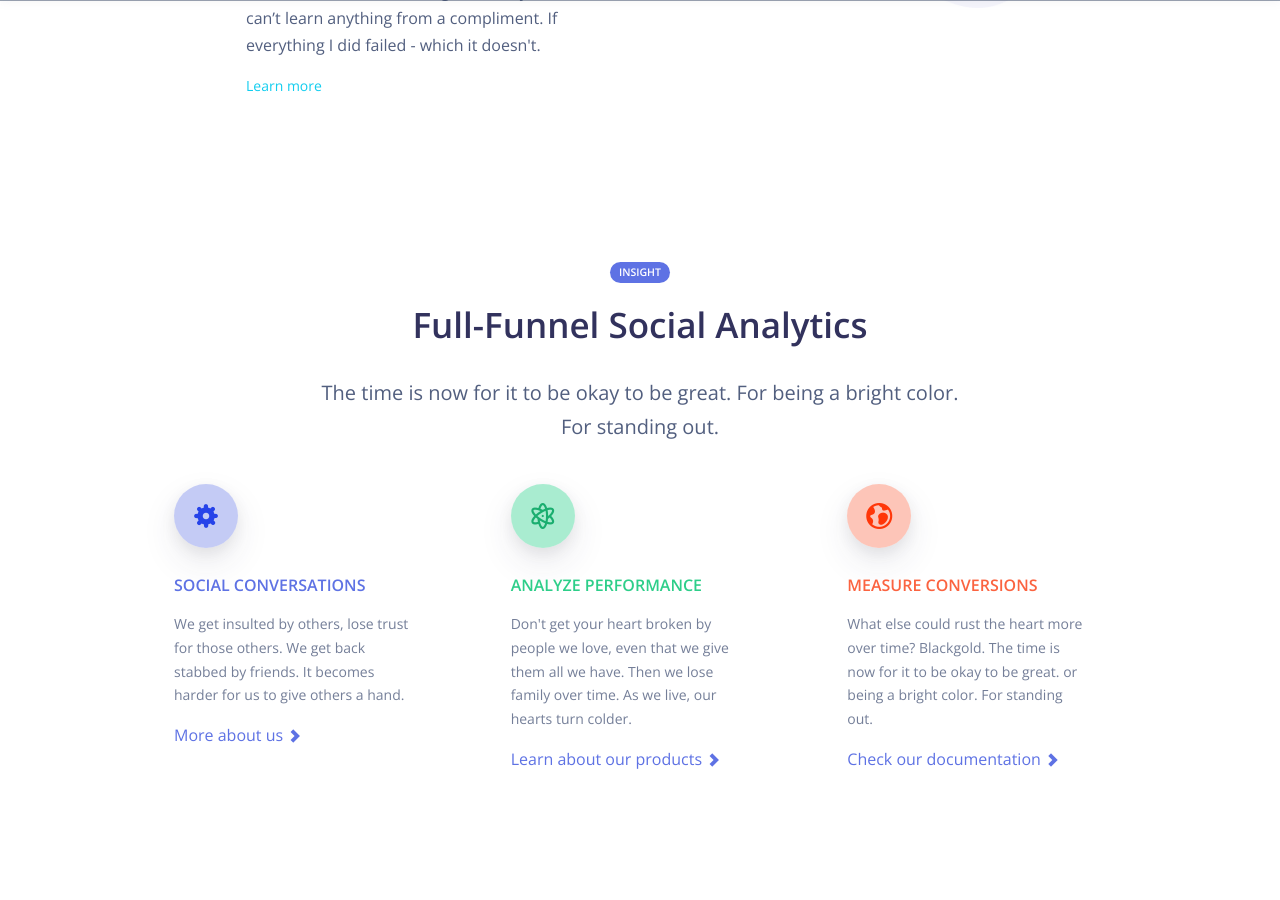
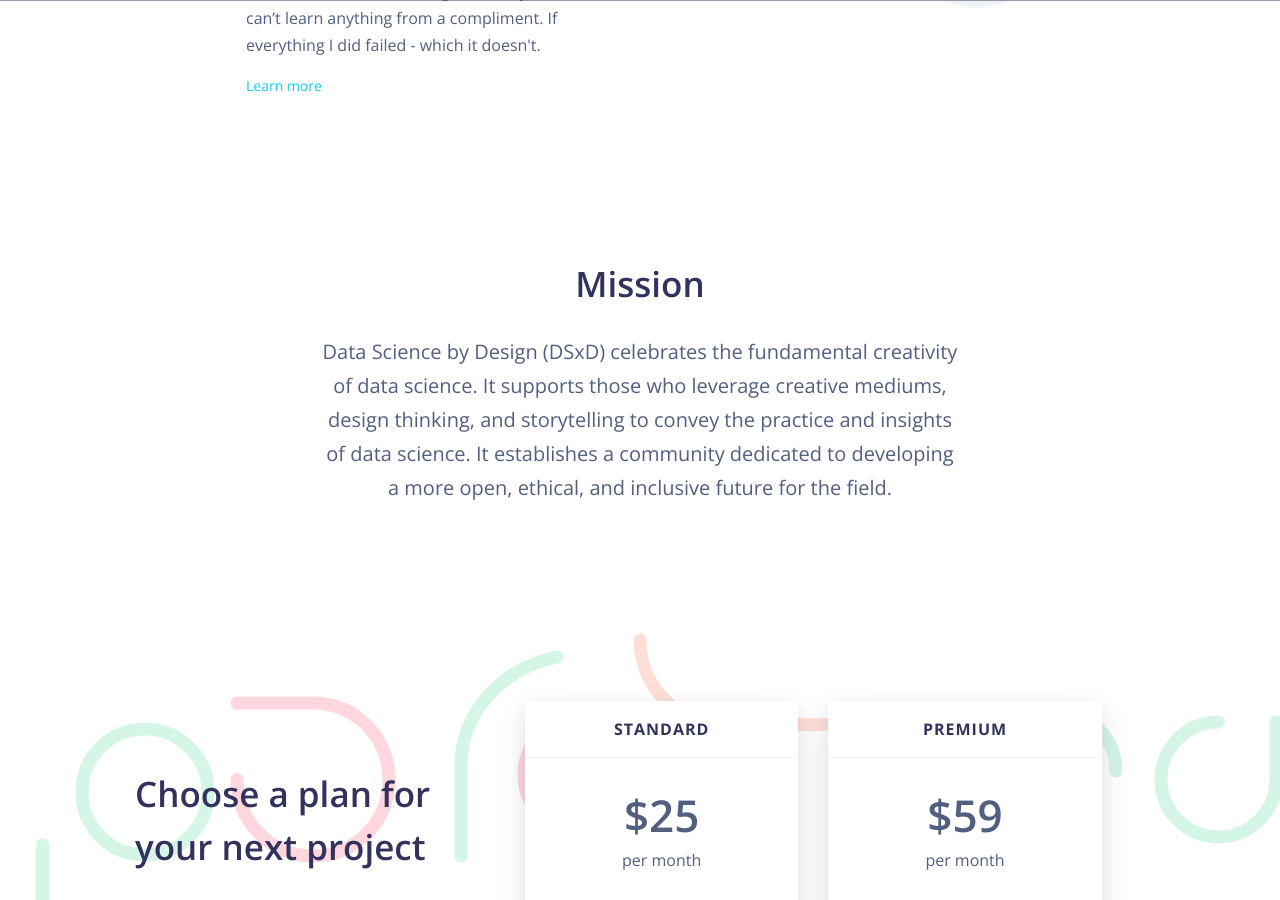
Before and after one commit to iamciera/DSxD_website, a Jekyll site: the page built from index.html, in a window 1280 px wide and 900 px high, scrolled down 1559 px. Built offline with Jekyll 4.4.1, drawn with Linux system fonts in a browser that asks for light colours; nearby versions of some CDN libraries; some of the changed text lies outside the part shown.

Commit message:
getting ready for serving on Github

```diff
--- a/_data/settings.yml
+++ b/_data/settings.yml
@@ -3,8 +3,8 @@
   favicon_image: /assets/img/favicon.png
 
 header_settings:
-  logo_image: /assets/img/brand/white.png
-  mobile_logo_image: /assets/img/brand/blue.png
+  logo_image: /assets/img/brand/DSxD_logo-02-orange.png
+  mobile_logo_image: /assets/img/brand/DSxD_logo-02-blue.png
   # Choose a color for your header [blue, dark, light].
   theme: dark
   # If the page has a featured image, it turns transparent if allow_transparent is set to "yes".
@@ -21,7 +21,7 @@
     # basic – a simple list of posts
     # narrow – a masonary grid of posts
     # grid – a full-width square grid of posts
-  theme: narrow
+  theme: basic
   # Should we display a narrow grid of other posts at the bottom of each blog post?
   read_more: "yes"
 
--- a/_includes/home-sample.html
+++ b/_includes/home-sample.html
@@ -4,8 +4,8 @@
     <div class="container">
       <div class="row">
         <div class="col-lg-5 col-md-7 mr-auto text-left d-flex justify-content-center flex-column">
-          <h3 class="display-3">Argon &amp; Jekyll</h3>
-          <p class="lead mt-0">Together at last! Use the Argon theme to build a Jekyll landing page, blog or complete website. We've included lots of examples in the navigation - take a look.</p>
+          <h3 class="display-3">Data Science by Design (DSxD)</h3>
+          <p class="lead mt-0">Celebrating creativity in data science.</p>
           <br>
           <div class="buttons">
             <a href="/blog" class="btn btn-primary">
@@ -27,7 +27,7 @@
               <i class="ni ni-html5 text-info"></i>
             </div>
             <div class="description pl-4">
-              <h5 class="title">For Developers</h5>
+              <h5 class="title">For People who work with Data</h5>
               <p>The time is now for it to be okay to be great. People in this world shun people for being great. For being a bright color. For standing out. But the time is now.</p>
               <a href="#" class="text-info">Learn more</a>
             </div>
@@ -63,11 +63,11 @@
     <div class="container">
       <div class="row">
         <div class="col-md-8 mx-auto text-center">
-          <span class="badge badge-primary badge-pill mb-3">Insight</span>
-          <h3 class="display-3">Full-Funnel Social Analytics</h3>
-          <p class="lead">The time is now for it to be okay to be great. For being a bright color. For standing out.</p>
+          <!-- <span class="badge badge-primary badge-pill mb-3">Insight</span> -->
+          <h3 class="display-3">Mission</h3>
+          <p class="lead">Data Science by Design (DSxD) celebrates the fundamental creativity of data science. It supports those who leverage creative mediums, design thinking, and storytelling to convey the practice and insights of data science. It establishes a community dedicated to developing a more open, ethical, and inclusive future for the field.</p>
         </div>
-      </div>
+      <!-- </div>
       <div class="row">
         <div class="col-md-4">
           <div class="info">
@@ -103,7 +103,7 @@
             <a href="javascript:;" class="text-primary">Check our documentation
               <i class="ni ni-bold-right text-primary"></i>
             </a>
-          </div>
+          </div> -->
         </div>
       </div>
     </div>
```
Also changed, not shown: assets/img/brand/DSxD_logo-02-blue.png (added), assets/img/brand/DSxD_logo-02-orange.png (added).
